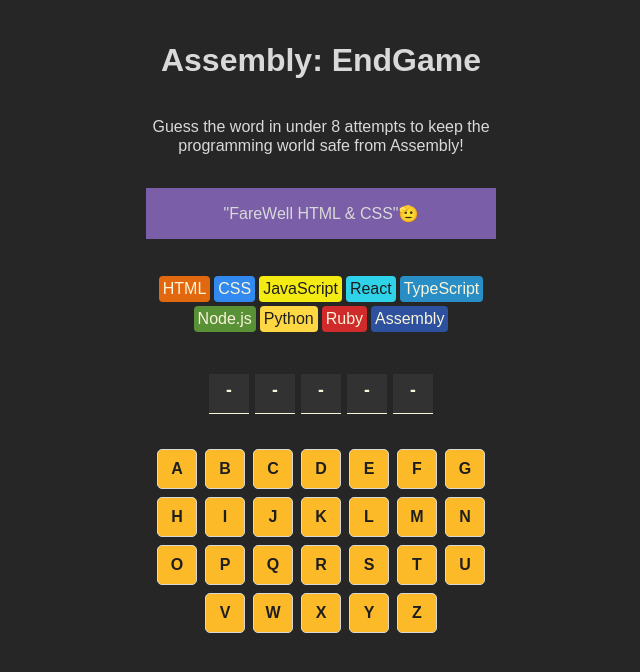
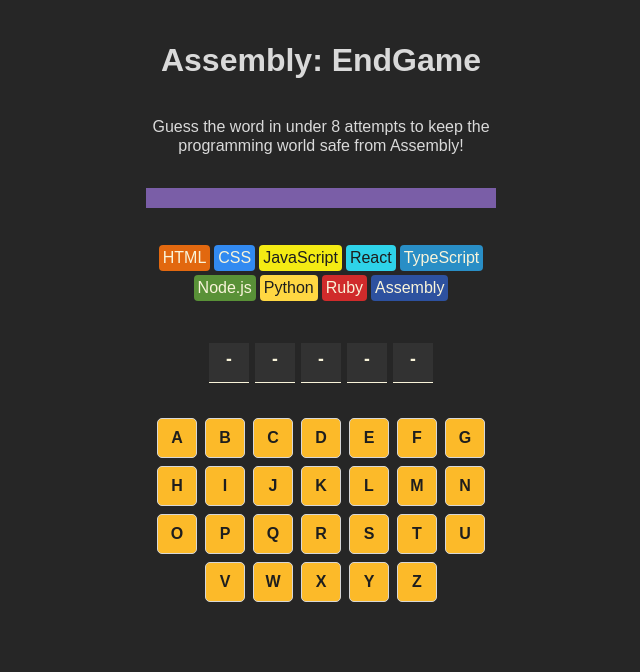
Before and after one commit to Eyup-16/Assembly-EndGame, a React (Vite) app: page / in a window 1280 px wide. Shown: the top 672 px of the page, without its empty margins (319-959 px from the left). Built offline with nearby package versions, Linux system fonts and the light colour scheme.

Commit message:
Eliminations.jsx
The Last Official Code.

```diff
--- a/src/components/Eliminations.jsx
+++ b/src/components/Eliminations.jsx
@@ -1,16 +1,25 @@
-import {useState} from 'react'
 import { languages } from '../languages'
-import {nanoid} from 'nanoid'
-const language = languages.map((lang)=>{
- return <span className='lang' key={nanoid()} style={{backgroundColor:lang.backgroundColor,color:lang.color}}>{lang.name}</span>
-})
-
+import clsx from 'clsx'
+import { getFarewellText } from '../utilis'
 
 function Eliminations(props) {
+  const lastEliminated = props.mistakes > 0 ? languages[props.mistakes - 1] : null;
+  const fareWellText = lastEliminated && props.isLastGuessIncorrect ? getFarewellText(lastEliminated.name) : "";
+  const noticeClass =clsx('notice',{
+    correct:props.won,
+    incorrect:props.lost,
+    farewell:!props.gameOver && props.isLastGuessIncorrect
+  })
+
+  const language = languages.map((lang,index)=>{
+    return <span className={index+1 <= props.mistakes?'lang lost':'lang'} key={lang.name} style={{backgroundColor:lang.backgroundColor,color:lang.color}}>{lang.name}</span>
+  })
+  // We need to design the fareWellText
   return (
     <>
-    <section className="notice">
-        <p>"FareWell HTML & CSS"🫡</p>
+    <section className={noticeClass}>
+        <h1>{props.lost? 'Game over!': props.won? 'You Win!':null}</h1>
+        <p>{props.lost?'You lose! Better start learning Assembly 😭':props.won?'Well Done🎉':fareWellText}</p>
     </section>
     <section className='eliminations'>
       {language}
```
